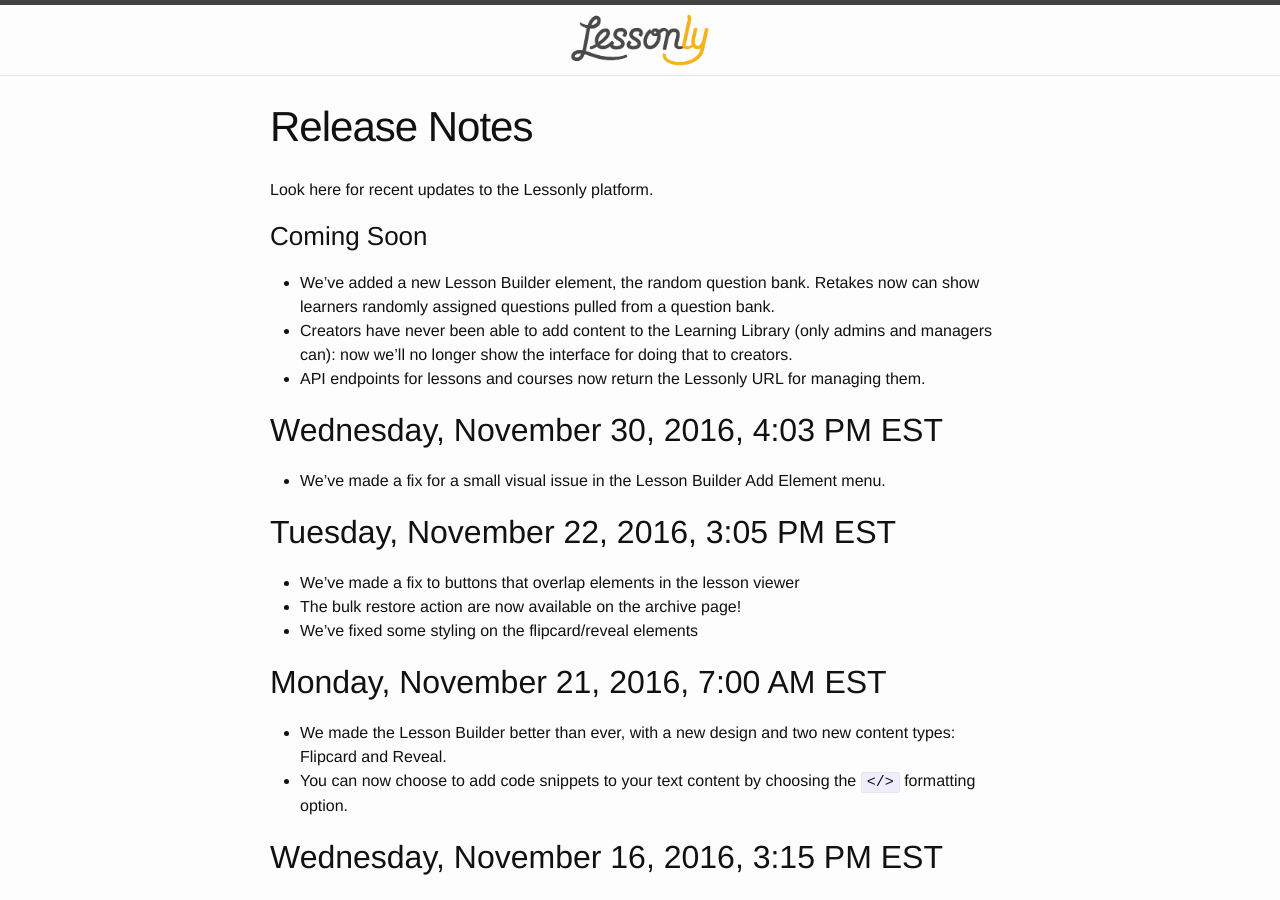
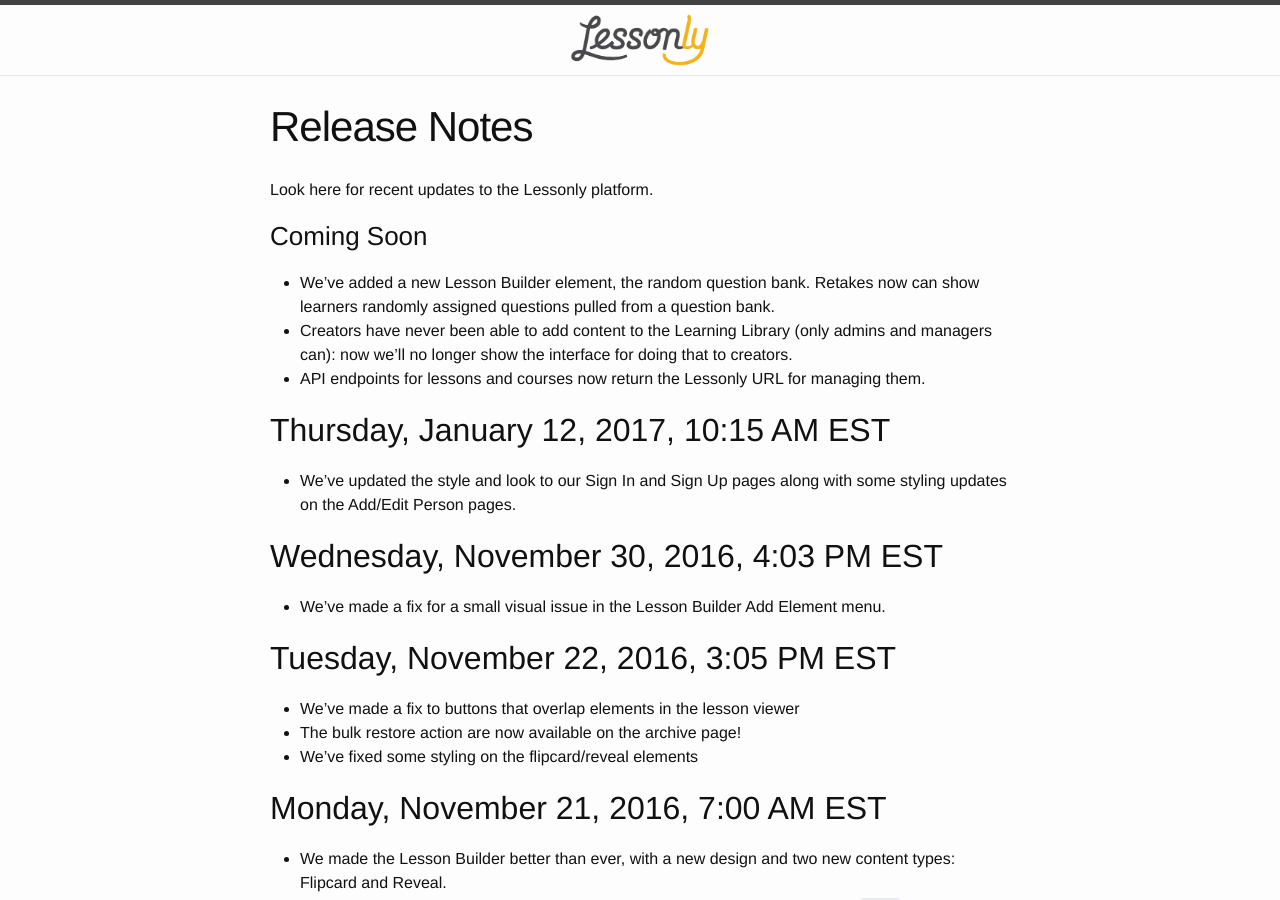
Before and after one commit to isabella232/lessonly.github.io, a Jekyll site: the page built from release-notes.md, in a window 1280 px wide and 900 px high. Built offline with Jekyll 4.4.1, drawn with Linux system fonts in a browser that asks for light colours.

Commit message:
Update release-notes.md

```diff
--- a/release-notes.md
+++ b/release-notes.md
@@ -11,6 +11,9 @@
 - We've added a new Lesson Builder element, the random question bank. Retakes now can show learners randomly assigned questions pulled from a question bank.
 - Creators have never been able to add content to the Learning Library (only admins and managers can): now we’ll no longer show the interface for doing that to creators.
 - API endpoints for lessons and courses now return the Lessonly URL for managing them.
+
+## Thursday, January 12, 2017, 10:15 AM EST
+- We've updated the style and look to our Sign In and Sign Up pages along with some styling updates on the Add/Edit Person pages.
 
 ## Wednesday, November 30, 2016, 4:03 PM EST
 
```
